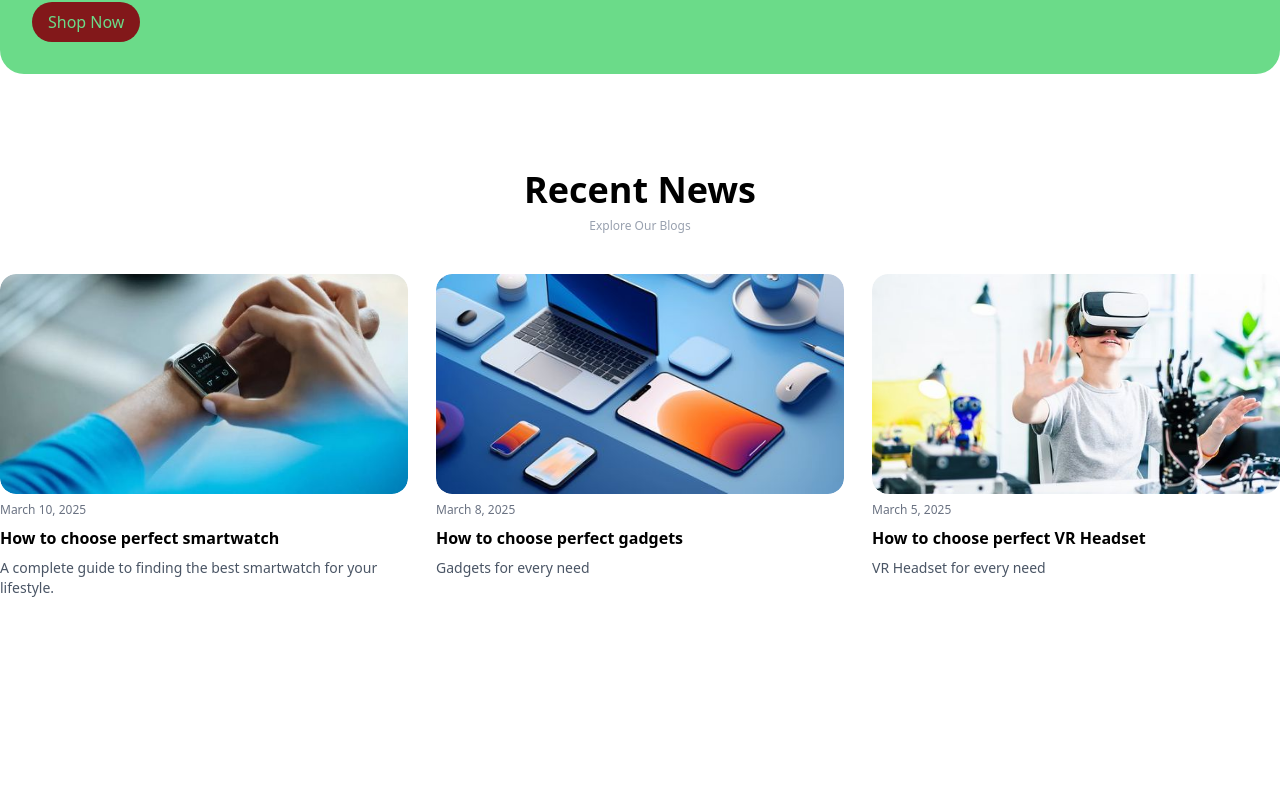
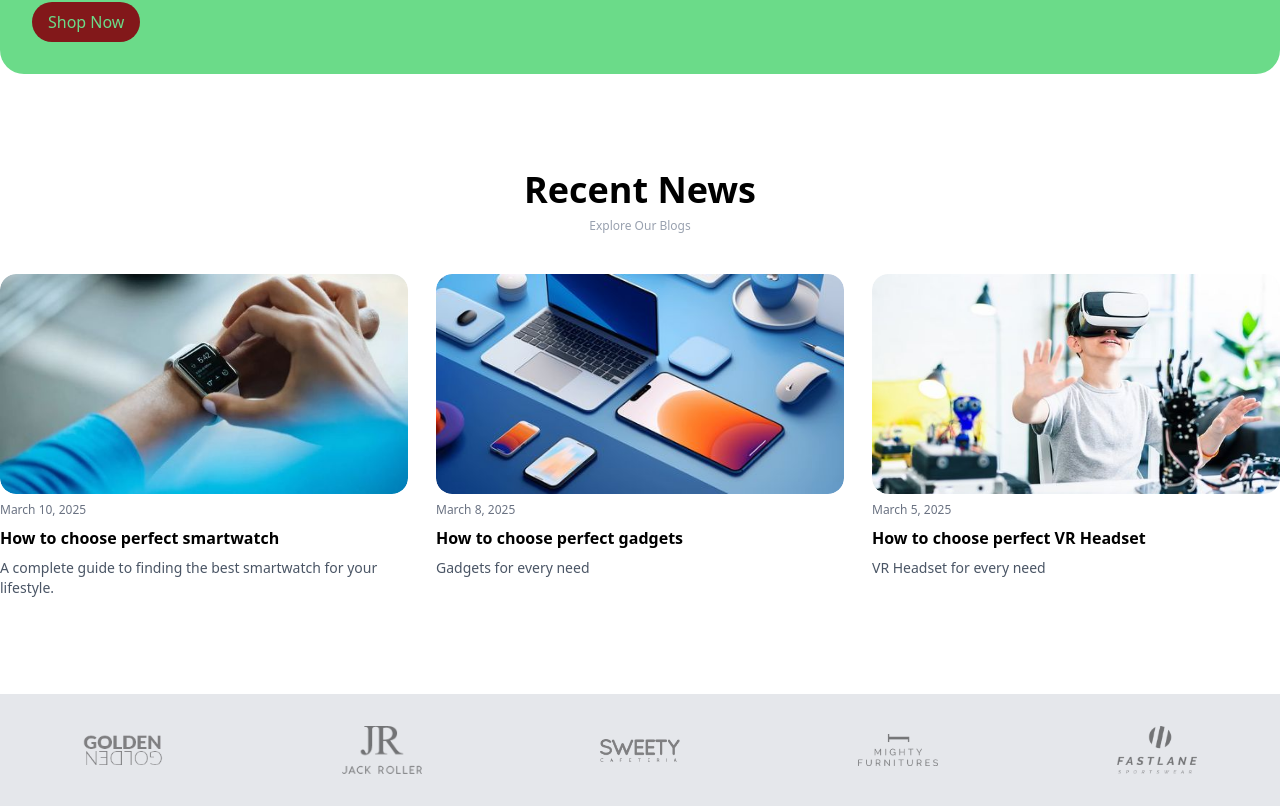
Before and after one commit to spriveen/Eshop, a React (Vite) app in the folder my-app/: page / in a window 1280 px wide. Shown: the part 4450-5256 px from the top of the page. Before the commit the page ends 5096 px from the top, so only its background shows below. Built offline with nearby package versions, Linux system fonts and the light colour scheme.

Commit message:
update Partners.jsx

```diff
--- a/my-app/src/App.jsx
+++ b/my-app/src/App.jsx
@@ -11,6 +11,7 @@
 import headphone from './assets/hero/headphone.png';
 import smartwatch2 from './assets/category/smartwatch2-removebg-preview.png';
 import Blogs from './components/Blogs/Blogs';
+import Partners from './components/Partners/Partners';
 
 // Banner data objects
 const BannerData = {
@@ -50,6 +51,7 @@
       <Products />
       <Banner data={BannerData2} />
       <Blogs />
+      <Partners />
     </div>
   );
 };
--- /dev/null
+++ b/my-app/src/components/Partners/Partners.jsx
@@ -0,0 +1,26 @@
+import React from 'react'
+import brand1 from '../../assets/brand/br-1.png';
+import brand2 from '../../assets/brand/br-2.png';
+import brand3 from '../../assets/brand/br-3.png';
+import brand4 from '../../assets/brand/br-4.png';
+import brand5 from '../../assets/brand/br-5.png';
+
+const Partners = () => {
+  return (
+  <div className='py-8 mt-24 hidden md:block bg-gray-200
+  dark:bg-white/10 '>
+    <div className="container ">
+        <div className="grid grid-cols-5 gap-3 place-items-center
+        opacity-50">
+           <img src={brand1} alt='brand' className='w-[80px] dark:invert' />
+           <img src={brand2} alt='brand' className='w-[80px] dark:invert' />
+           <img src={brand3} alt='brand' className='w-[80px] dark:invert' />
+           <img src={brand4} alt='brand' className='w-[80px] dark:invert' />
+           <img src={brand5} alt='brand' className='w-[80px] dark:invert' />
+        </div>
+    </div>
+  </div>
+  )
+}
+
+export default Partners
```
